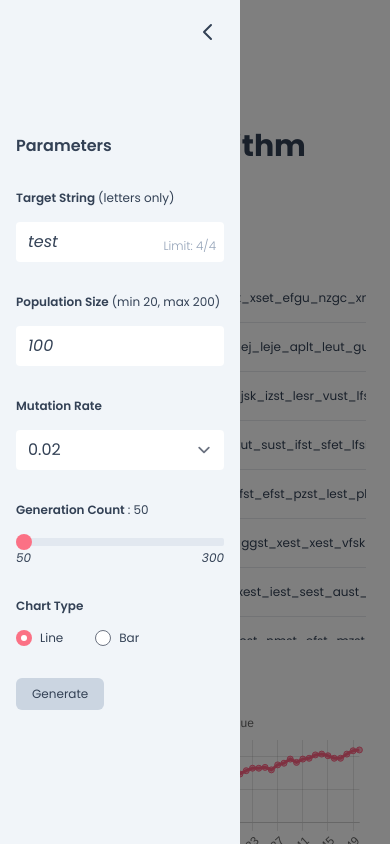
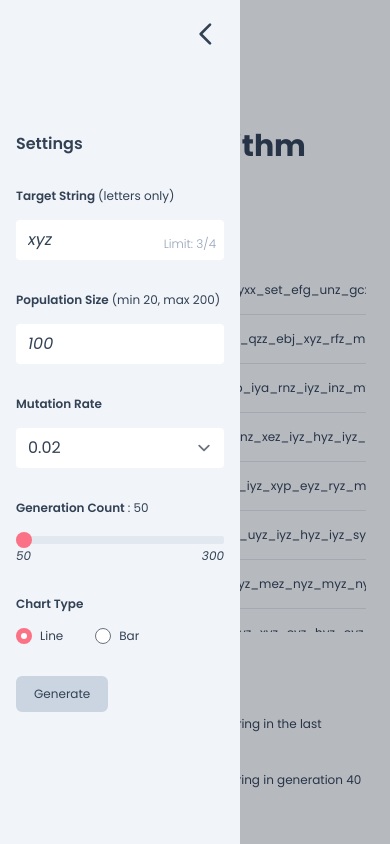
Before and after one commit to Randell-janus/genetic-algorithm, a Next.js app: page / in a window 390 px wide. Both pictures are taken after a click on the button 32 px from the left and 32 px from the top of the page. Shown: the top 844 px of the page. Built offline with nearby package versions, Linux system fonts and the light colour scheme.

Commit message:
added results section and sticky navbar for mobile view

```diff
--- a/components/context.js
+++ b/components/context.js
@@ -9,7 +9,7 @@ export const AppContextProvider = ({ children }) => {
   const [chartDataY, setChartDataY] = useState([]);
   const [chartDataX, setChartDataX] = useState([]);
 
-  const [targetString, setTargetString] = useState("test");
+  const [targetString, setTargetString] = useState("xyz");
   const [populationSize, setPopulationSize] = useState(100);
   const [mutationInputRate, setMutationInputRate] = useState(0.02);
   const [generationCount, setGenerationCount] = useState(50);
--- /dev/null
+++ b/components/icons.js
@@ -0,0 +1,33 @@
+export const ChevronLeft = ({ className }) => {
+  return (
+    <svg
+      xmlns="http://www.w3.org/2000/svg"
+      className={className}
+      fill="none"
+      viewBox="0 0 24 24"
+      stroke="currentColor"
+      strokeWidth={2}
+    >
+      <path strokeLinecap="round" strokeLinejoin="round" d="M15 19l-7-7 7-7" />
+    </svg>
+  );
+};
+
+export const Settings = ({ className }) => {
+  return (
+    <svg
+      xmlns="http://www.w3.org/2000/svg"
+      className={className}
+      fill="none"
+      viewBox="0 0 24 24"
+      stroke="currentColor"
+      strokeWidth={2}
+    >
+      <path
+        strokeLinecap="round"
+        strokeLinejoin="round"
+        d="M12 6V4m0 2a2 2 0 100 4m0-4a2 2 0 110 4m-6 8a2 2 0 100-4m0 4a2 2 0 110-4m0 4v2m0-6V4m6 6v10m6-2a2 2 0 100-4m0 4a2 2 0 110-4m0 4v2m0-6V4"
+      />
+    </svg>
+  );
+};
--- a/pages/index.js
+++ b/pages/index.js
@@ -20,6 +20,7 @@ import {
   InputBox,
   SelectBox,
 } from "../components/FormComponents";
+import { ChevronLeft, Settings } from "../components/icons";
 
 ChartJS.register(
   CategoryScale,
@@ -49,6 +50,7 @@ const TestPage = () => {
     setMutationInputRate,
     isLoading,
     setIsLoading,
+    chartDataY,
   } = useAppContext();
 
   const [count, setCount] = useState(targetString.length);
@@ -102,7 +104,7 @@ const TestPage = () => {
       {navIsOpen && (
         <div
           onClick={() => setNavIsOpen(false)}
-          className="fixed inset-0 w-full h-full bg-black opacity-50 lg:hidden"
+          className="fixed z-10 inset-0 w-full h-full bg-slate-900 opacity-30 lg:hidden"
         ></div>
       )}
       <Head>
@@ -110,25 +112,11 @@ const TestPage = () => {
         <meta name="description" content="Generated by create next app" />
         <link rel="icon" href="/favicon.ico" />
       </Head>
-      <button
-        onClick={() => setNavIsOpen(true)}
-        className="z-10 absolute top-3 left-3 p-2 focus:outline-none focus:bg-gray-600 hover:bg-gray-600 rounded-md lg:hidden"
-      >
-        <svg
-          xmlns="http://www.w3.org/2000/svg"
-          className="h-6 w-6"
-          fill="none"
-          viewBox="0 0 24 24"
-          stroke="currentColor"
-        >
-          <path
-            strokeLinecap="round"
-            strokeLinejoin="round"
-            strokeWidth="2"
-            d="M4 6h16M4 12h16M4 18h16"
-          />
-        </svg>
-      </button>
+      <div className="fixed bg-white lg:bg-transparent p-2 w-full">
+        <button onClick={() => setNavIsOpen(true)} className="sidebar-open-btn">
+          <Settings className="h-8 w-8" />
+        </button>
+      </div>
 
       <nav
         className={`${
@@ -137,25 +125,12 @@ const TestPage = () => {
       >
         <button
           onClick={() => setNavIsOpen(false)}
-          className="absolute top-5 right-5 focus:outline-none focus:bg-indigo-800 hover:bg-indigo-800 rounded-md lg:hidden"
+          className="sidebar-close-btn"
         >
-          <svg
-            xmlns="http://www.w3.org/2000/svg"
-            className="h-6 w-6"
-            fill="none"
-            viewBox="0 0 24 24"
-            stroke="currentColor"
-          >
-            <path
-              strokeLinecap="round"
-              strokeLinejoin="round"
-              strokeWidth="2"
-              d="M15 19l-7-7 7-7"
-            />
-          </svg>
+          <ChevronLeft className="h-8 w-8" />
         </button>
         <div className="space-y-8 w-full px-4 sm:px-6">
-          <h3 className="font-semibold">Parameters</h3>
+          <h3 className="font-semibold">Settings</h3>
           <form
             className="space-y-8"
             onSubmit={(e) =>
@@ -234,7 +209,7 @@ const TestPage = () => {
           <h1 className="font-bold">Genetic Algorithm</h1>
         </div>
         {/* table */}
-        <div className="space-y-8">
+        <div className="space-y-6">
           <h2 className="font-semibold">Evolutions Table</h2>
           <div className="overflow-auto h-96">
             <table className="">
@@ -257,7 +232,25 @@ const TestPage = () => {
             </table>
           </div>
         </div>
-        <div className="space-y-2">
+        {/* results section */}
+        <div className="space-y-6">
+          <h2 className="font-semibold">Results</h2>
+          <p>
+            <span className="font-semibold">
+              {chartDataY[chartDataY.length - 1]} members
+            </span>{" "}
+            matched the target string in the last generation
+          </p>
+          <p>
+            <span className="font-semibold">
+              {Math.max(...chartDataY)} members
+            </span>{" "}
+            matched the target string in generation{" "}
+            {chartDataY.indexOf(Math.max(...chartDataY)) + 1}
+          </p>
+        </div>
+        {/* chart */}
+        <div className="space-y-4">
           <h2 className="font-semibold">Fitness Value Chart</h2>
           <div>
             {chartType === "line" ? (
--- a/styles/globals.css
+++ b/styles/globals.css
@@ -22,14 +22,34 @@
 
 @layer components {
   .btn-primary {
-    @apply bg-slate-300 rounded-md px-4 py-2 border-0;
+    @apply bg-slate-300 rounded-md px-4 py-2 border-2 border-slate-300;
     @apply transition ease-out duration-200;
-    @apply hover:bg-slate-200 active:border-rose-500 active:border-2;
+    @apply hover:bg-slate-200 hover:border-slate-200 active:border-rose-500 active:border-2;
+  }
+
+  .icon-btn {
+    @apply transition-all ease-in-out rounded-md p-2 border-2;
+    @apply focus:outline-none hover:text-rose-400 hover:border-rose-400;
+    @apply active:bg-rose-400;
+  }
+
+  .sidebar-close-btn {
+    @apply absolute top-2 right-2 lg:hidden;
+    @apply icon-btn;
+    @apply border-slate-100;
+    @apply active:text-slate-100;
+  }
+
+  .sidebar-open-btn {
+    @apply top-2 left-2 lg:hidden z-10;
+    @apply icon-btn;
+    @apply border-white text-slate-700;
+    @apply active:text-white;
   }
 
   .input-outline {
     @apply rounded w-full italic border-0;
-    @apply focus:outline-none focus:ring-2 focus:ring-rose-400 focus:border-none;
+    @apply focus:ring-2 focus:ring-rose-400 focus:border-none;
     @apply transition-all ease-in-out;
   }
 
```
Also changed, not shown: 1 other file (tests, documents, lock files or other folders).
